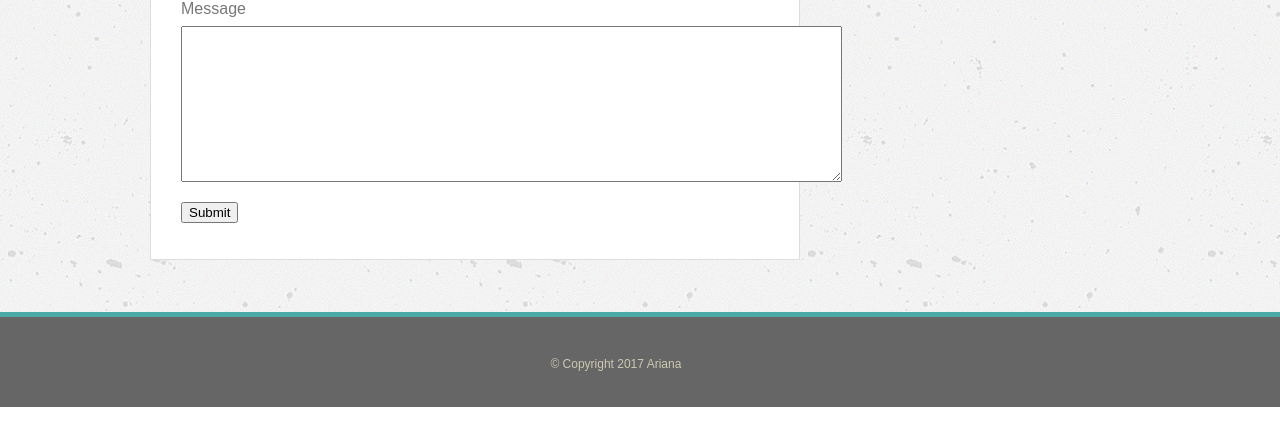
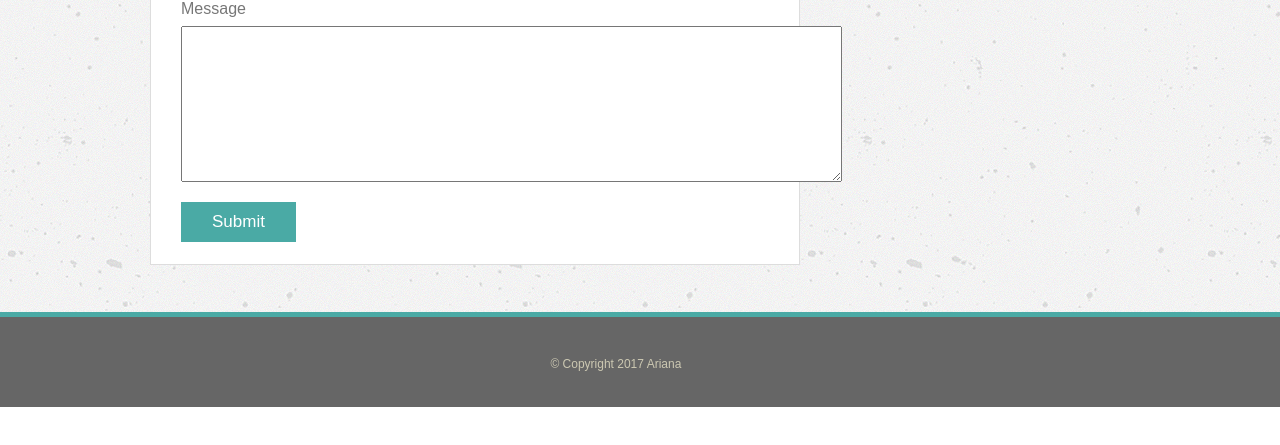
Before and after one commit to ArianaDV/Basic-Portfolio, a plain HTML site: page contact.html in a window 1280 px wide. Shown: the part 401-846 px from the top of the page. Drawn offline with Linux system fonts and the light colour scheme.

Commit message:
Styled submit button in contact page

```diff
--- a/assets/css/style.css
+++ b/assets/css/style.css
@@ -62,6 +62,16 @@ form {float: left;
 	font-family: 'Arial', 'Helvetica Neue', 'Helvetica', 'sans-serif';
 	line-height: 35px;
 	color: #777777;}
+
+button {background: #4aaaa5;
+	width: 115px;
+	height: 40px;;
+	font-size: 17px;
+	color: #ffffff;
+	border: none;
+	font-family: 'Arial', 'Helvetica Neue', 'Helvetica', 'sans-serif';
+	position: relative;
+	top: 8px;}
 
 .images {float: left;
 	background: #ffffff;
--- a/contact.html
+++ b/contact.html
@@ -10,11 +10,12 @@
 	<header>
 		<h1>Ariana</h1>
 
-			<a href="https://arianadv.github.io/Basic-Portfolio/contact" class="menu1">Contact</a>
+		<a href="https://arianadv.github.io/Basic-Portfolio/contact" class="menu1">Contact</a>
 
-			<a href="https://arianadv.github.io/Basic-Portfolio/portfolio" class="menu2">Portfolio</a>
+		<a href="https://arianadv.github.io/Basic-Portfolio/portfolio" class="menu2">Portfolio</a>
 
-			<a href="https://arianadv.github.io/Basic-Portfolio" class="menu3">About</a>
+		<a href="https://arianadv.github.io/Basic-Portfolio" class="menu3">
+		About</a>
 
 	</header>
 
@@ -41,13 +42,13 @@
 	<div class="connectwithme">
 	 	<h2>Connect with Me</h2>
 
-	 	<a href="#"> <img src="assets/images/GitHub.png" class="image1">
+	 	<a href="https://github.com/ArianaDV" target="-balnk"> <img src="assets/images/GitHub.png" class="image1">
 		</a>
 
-		<a href="#"> <img src="assets/images/LinkedIn.png" class="image2">
+		<a href="https://www.linkedin.com/in/ariana-del-valle" target="_blank"> <img src="assets/images/LinkedIn.png" class="image2">
 		</a>
 
-		<a href="#"> <img src="assets/images/stackoverflow.png" class="image3">
+		<a href="https://stackoverflow.com/users/8865993/ariana?tab=profile" target="_blank"> <img src="assets/images/stackoverflow.png" class="image3">
 		</a>
 
 	</div>
```
Also changed, not shown: index.html (+3 -3 lines), portfolio.html (+3 -3 lines).
